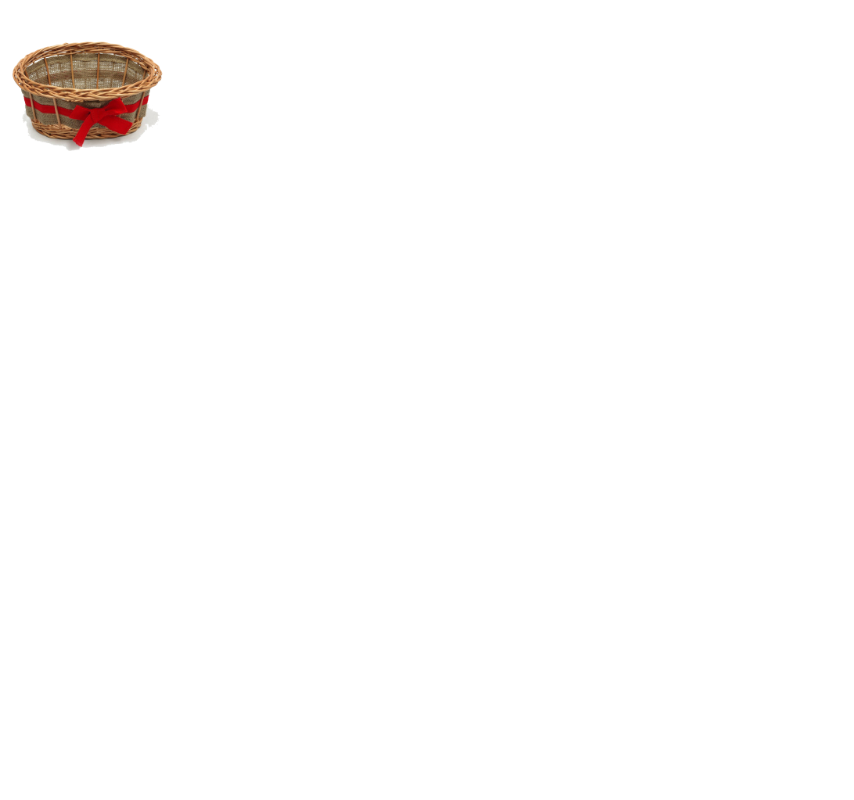
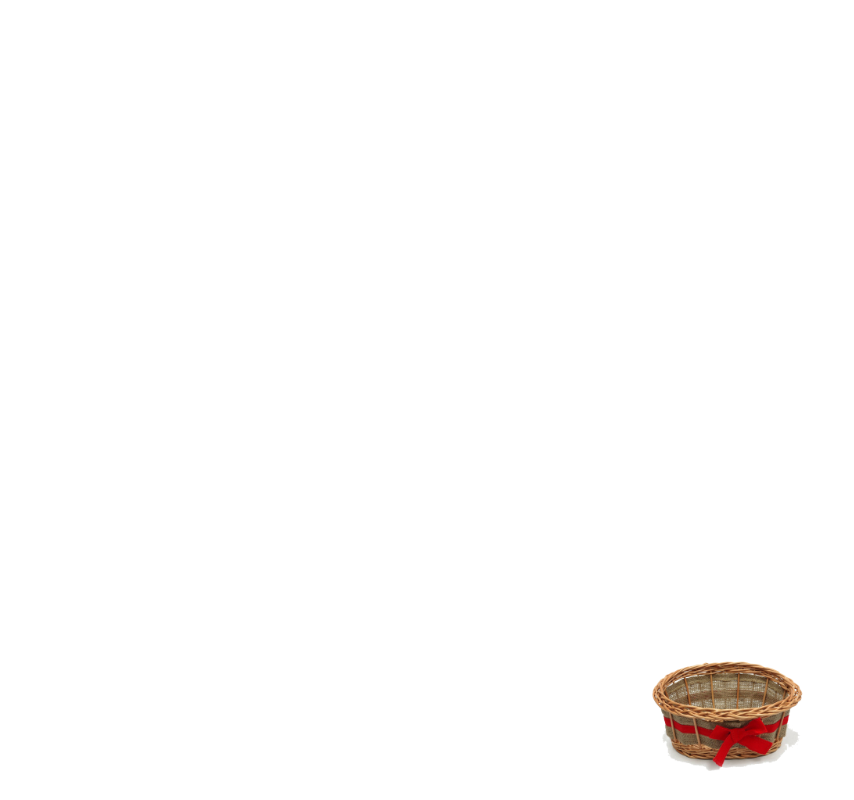
Before and after one commit to SamikshyaChhetri/Fruit-Scoop, a plain HTML site: page index.html in a window 1280 px wide. Shown: the whole page, without its empty margins (0-854 px from the left). Drawn offline with nearby package versions, Linux system fonts and the light colour scheme.

Commit message:
Styled the position of basket

```diff
--- a/index.html
+++ b/index.html
@@ -11,8 +11,10 @@
     <title>Fruit Catcher</title>
   </head>
   <body>
-    <div>
-      <img src="basket.png" alt="" class="w-44" />
+    <div class="flex justify-center">
+      <div>
+        <img src="basket.png" alt="" class="w-44 absolute bottom-1" />
+      </div>
     </div>
   </body>
 </html>
```
